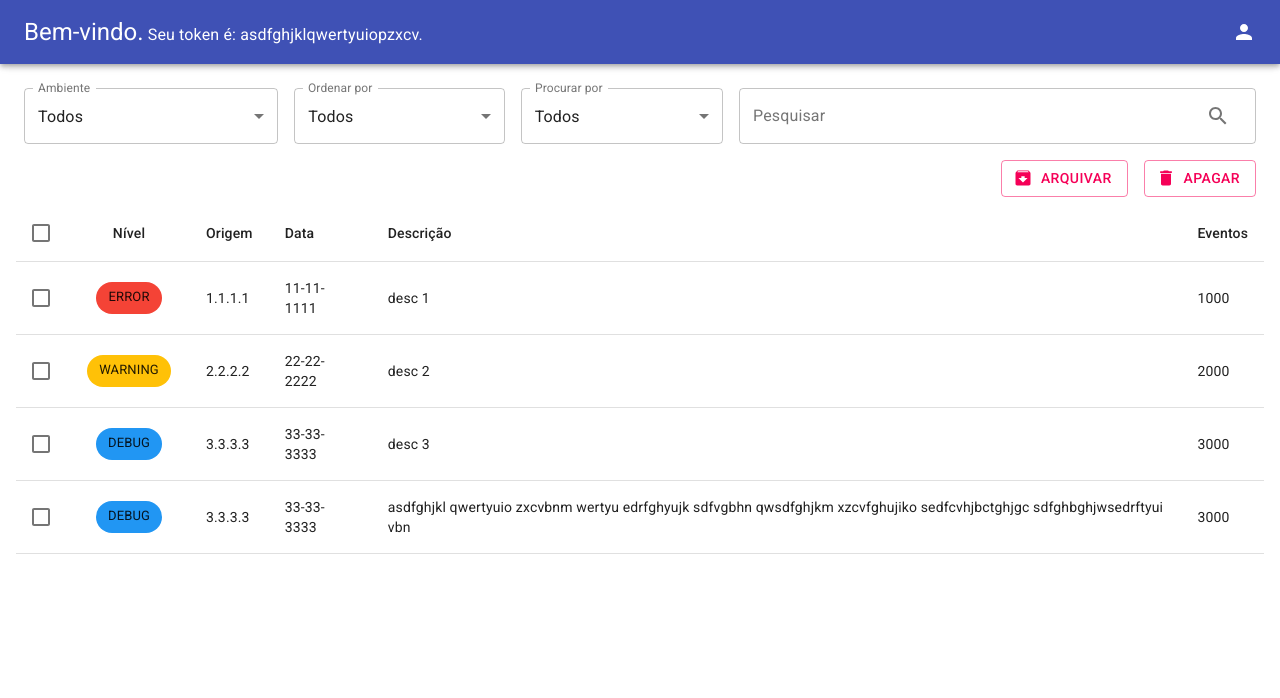
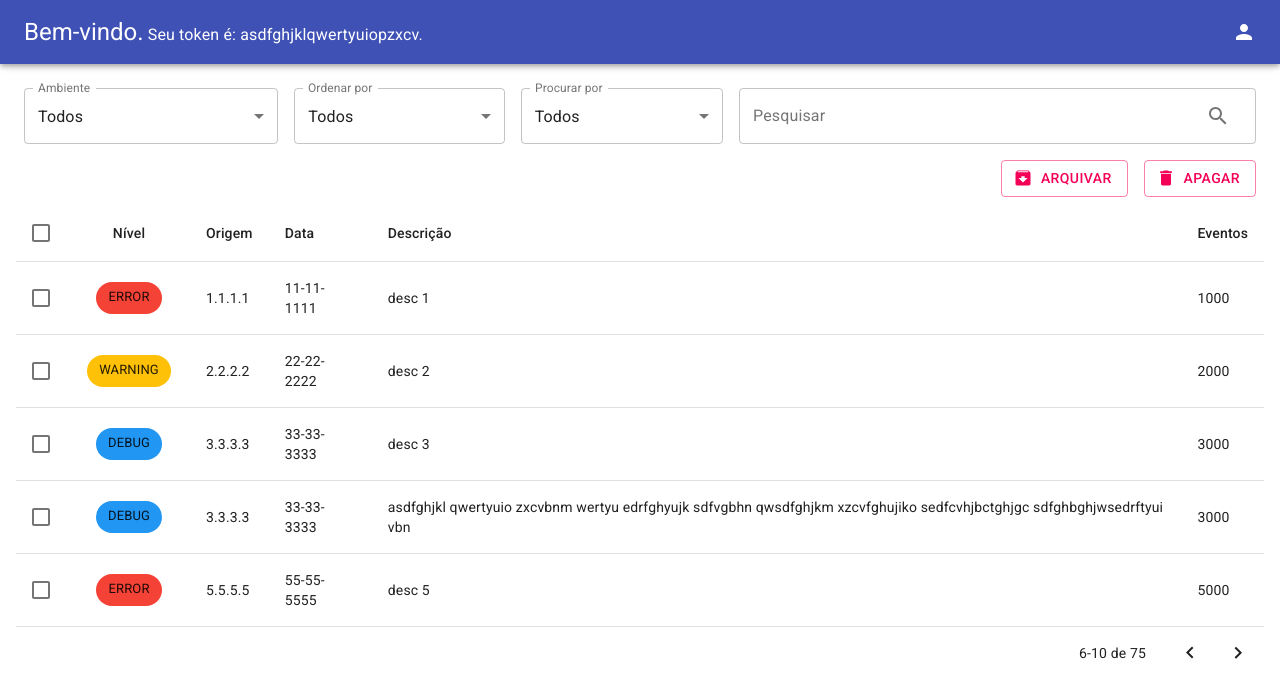
Before and after one commit to djeni98/central-erros-front, a React (Create React App) app: page /logs in a window 1280 px wide. Shown: the top 698 px of the page. Built offline with nearby package versions, Linux system fonts and the light colour scheme.

Commit message:
Adiciona paginação a tabela

```diff
--- a/src/App.js
+++ b/src/App.js
@@ -1,5 +1,7 @@
 import React from 'react';
 import { BrowserRouter, Switch, Route } from 'react-router-dom';
+import { createMuiTheme, ThemeProvider } from '@material-ui/core/styles';
+import { ptBR } from '@material-ui/core/locale';
 
 import LoginPage from './components/LoginPage';
 import RegisterPage from './components/RegisterPage';
@@ -7,8 +9,11 @@ import RecoverPasswordPage from './components/RecoverPasswordPage';
 
 import LogListPage from './components/LogListPage';
 
+const theme = createMuiTheme({}, ptBR);
+
 function App() {
   return (
+    <ThemeProvider theme={theme}>
     <BrowserRouter>
       <Switch>
         <Route path="/" exact component={LoginPage} />
@@ -17,6 +22,7 @@ function App() {
         <Route path="/logs" exact component={LogListPage} />
       </Switch>
     </BrowserRouter>
+    </ThemeProvider>
   );
 }
 
--- a/src/components/LogListPage.js
+++ b/src/components/LogListPage.js
@@ -1,12 +1,11 @@
-import React from 'react';
+import React, { useState } from 'react';
 
 import useMediaQuery from '@material-ui/core/useMediaQuery';
+import TablePagination from '@material-ui/core/TablePagination';
+import { makeStyles } from '@material-ui/core/styles';
 
 import Header from './Header'
 import SearchBarAndOptions from './SearchBarAndOptions';
-
-import { makeStyles } from '@material-ui/core/styles';
-
 import LogTable from './LogTable';
 import MobileLogTable from './MobileLogTable';
 
@@ -31,9 +30,14 @@ function LogListPage() {
     createData(2, 'warning', 'desc 2', '2.2.2.2', '22-22-2222', 2000),
     createData(3, 'debug', 'desc 3', '3.3.3.3', '33-33-3333', 3000),
     createData(4, 'debug', longDesc, '3.3.3.3', '33-33-3333', 3000),
+    createData(5, 'error', 'desc 5', '5.5.5.5', '55-55-5555', 5000),
   ]
 
   const isMdUp = useMediaQuery('(min-width:960px)') || false;
+
+  const [page, setPage] = useState(1);
+  const rowsPerPage = 5;
+  const totalPages = 75;
 
   return (
     <>
@@ -41,6 +45,14 @@ function LogListPage() {
       <div className={classes.margin}>
         <SearchBarAndOptions />
         { isMdUp ? <LogTable rows={data} /> : <MobileLogTable rows={data} /> }
+        <TablePagination
+          component="div"
+          page={page}
+          count={totalPages}
+          rowsPerPage={rowsPerPage}
+          rowsPerPageOptions={[rowsPerPage]}
+          onChangePage={(e, page) => setPage(page)}
+        />
       </div>
     </>
   );
```
